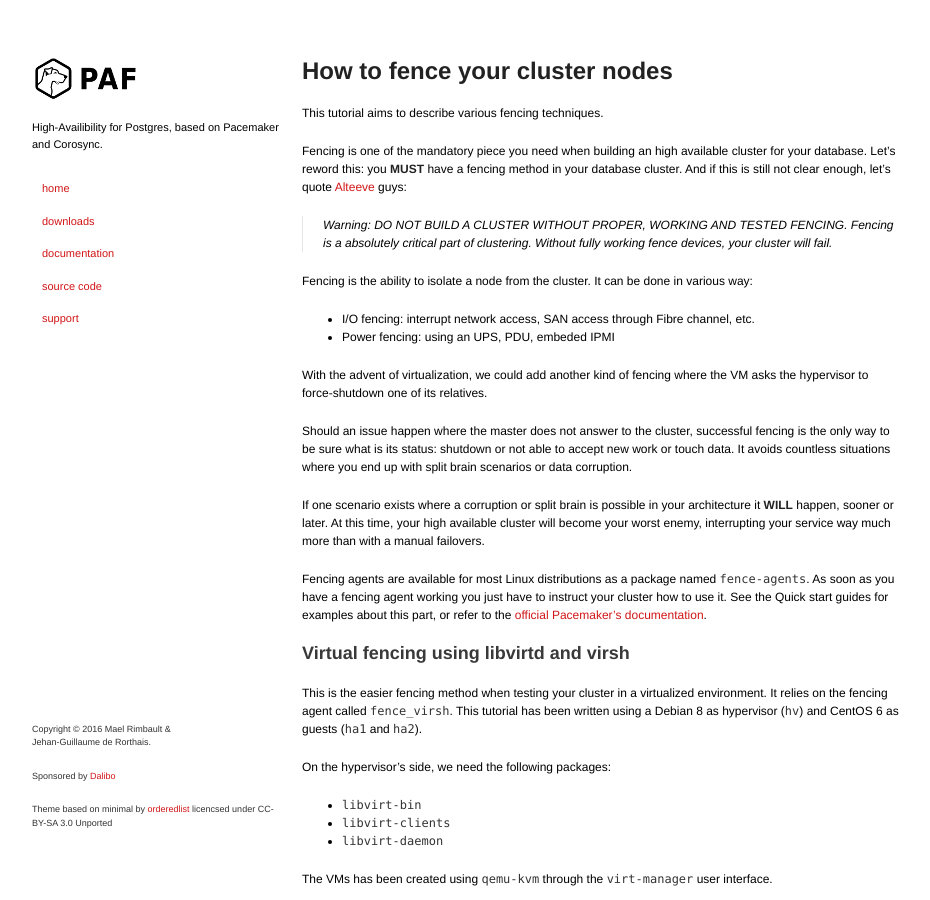
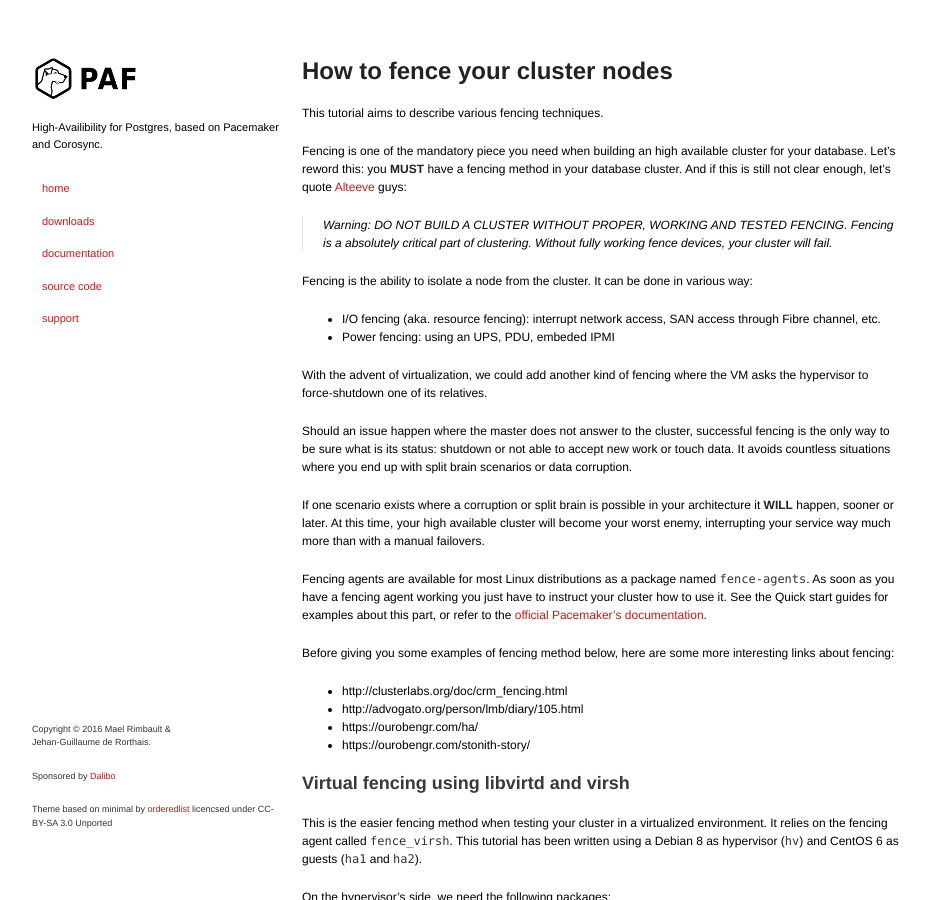
Before and after one commit to ClusterLabs/PAF, a Jekyll site: the page built from fencing.md, in a window 1280 px wide and 900 px high. Shown: the whole window, without its empty margins (173-1103 px from the left). Built offline with Jekyll 4.4.1, drawn with Linux system fonts in a browser that asks for light colours.

Commit message:
Add some more links about fencing
Links were given by @ge-fa on gh issue #9

```diff
--- a/fencing.md
+++ b/fencing.md
@@ -20,8 +20,9 @@ guys:
 Fencing is the ability to isolate a node from the cluster. It can be done in
 various way:
 
-  * I/O fencing: interrupt network access, SAN access through Fibre channel, etc.
-  * Power fencing: using an UPS, PDU, embeded IPMI
+- I/O fencing (aka. resource fencing): interrupt network access, SAN access
+  through Fibre channel, etc.
+- Power fencing: using an UPS, PDU, embeded IPMI
 
 With the advent of virtualization, we could add another kind of fencing where
 the VM asks the hypervisor to force-shutdown one of its relatives.
@@ -40,6 +41,14 @@ Fencing agents are available for most Linux distributions as a package named
 `fence-agents`. As soon as you have a fencing agent working you just have
 to instruct your cluster how to use it. See the Quick start guides for examples
 about this part, or refer to the [official Pacemaker's documentation](http://clusterlabs.org/doc/).
+
+Before giving you some examples of fencing method below, here are some more
+interesting links about fencing:
+
+- http://clusterlabs.org/doc/crm_fencing.html
+- http://advogato.org/person/lmb/diary/105.html
+- https://ourobengr.com/ha/
+- https://ourobengr.com/stonith-story/
 
 ## Virtual fencing using libvirtd and virsh
 
```
